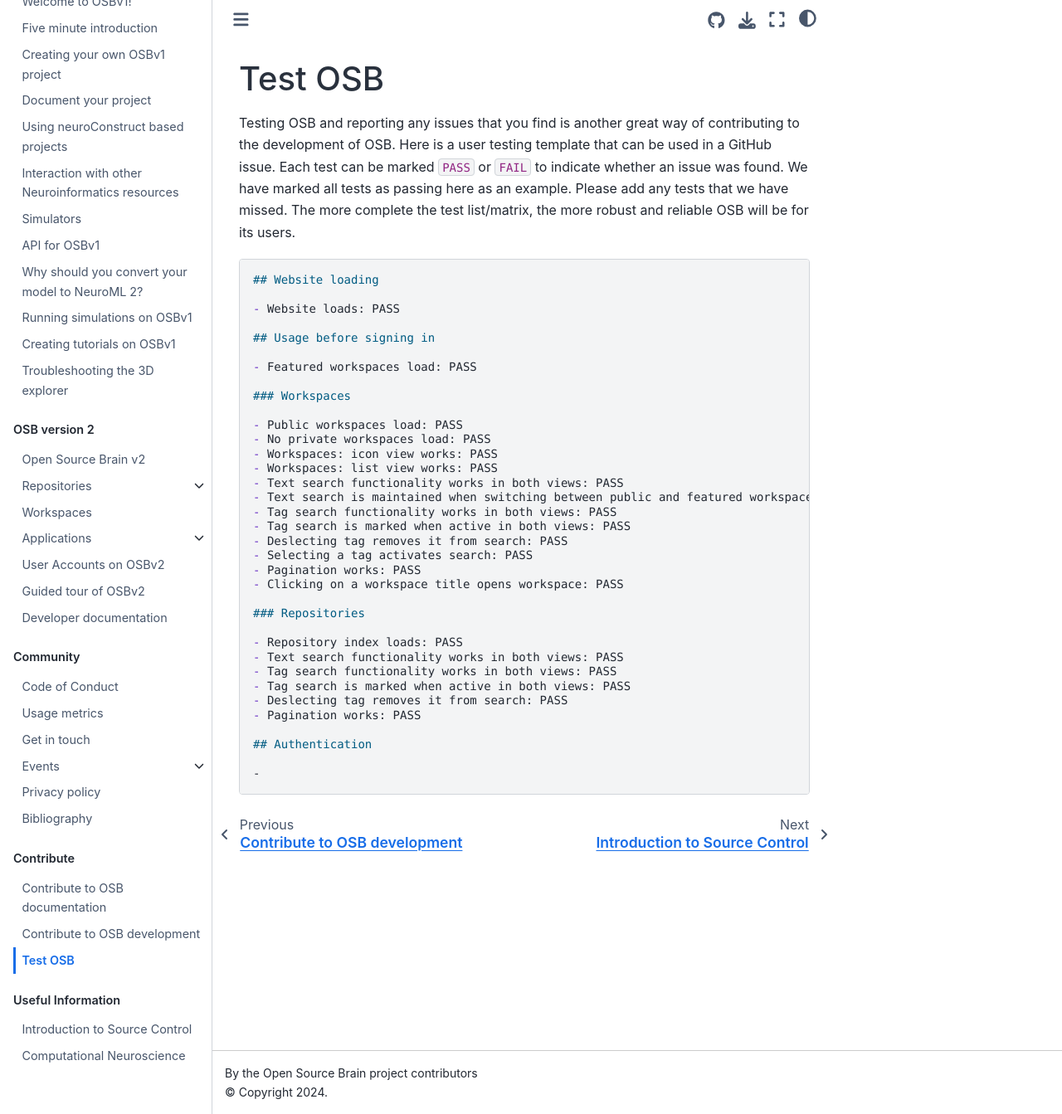
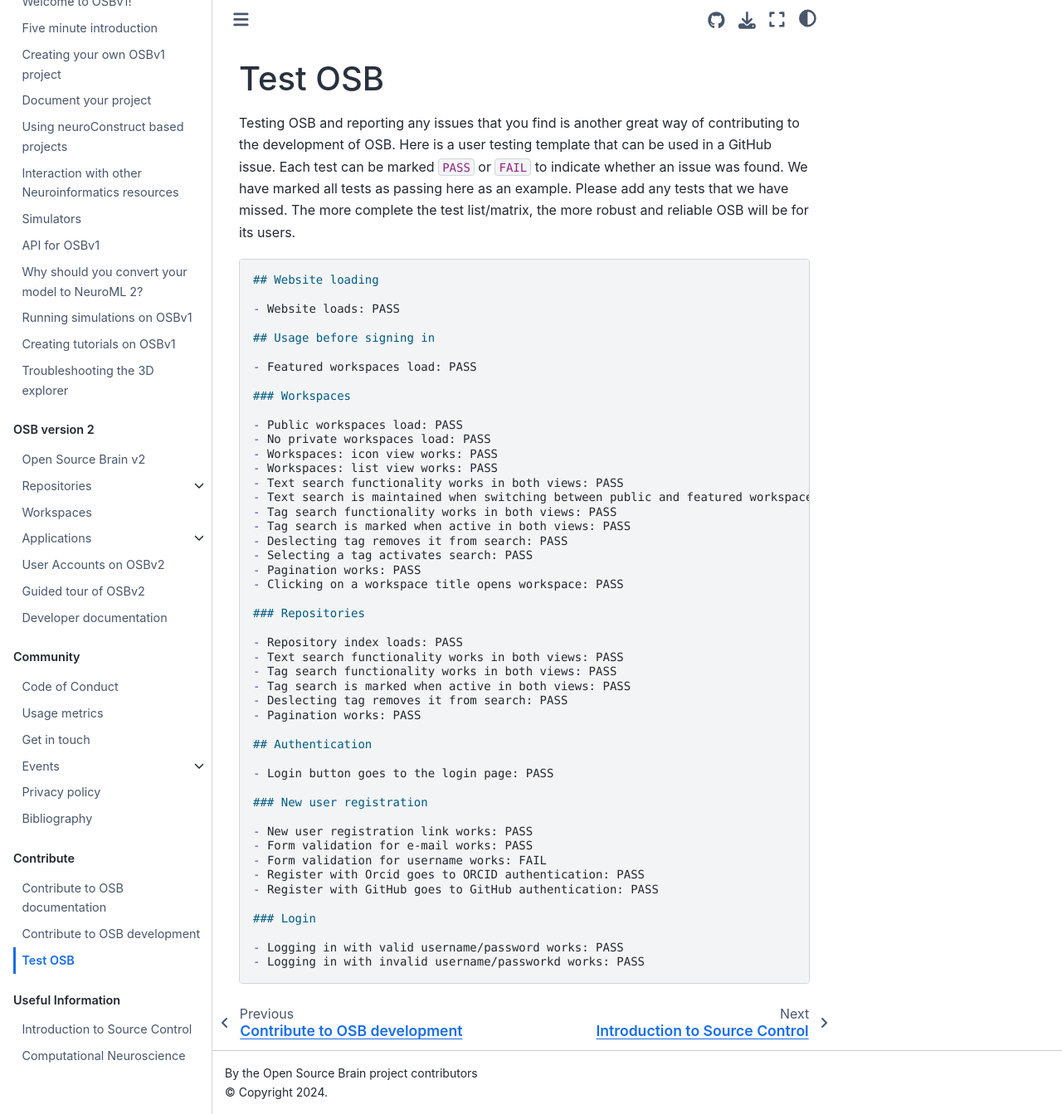
Before and after one commit to OpenSourceBrain/Documentation, a Jupyter Book: the page built from source/Contribute/Test_OSB.md, in a window 1280 px wide and 1343 px high. Shown: the whole window at 83% size. Built offline with Jupyter Book 1.0.4 settings and Sphinx 7.4.7 and the Sphinx Book theme 1.1.4, drawn with Linux system fonts in a browser that asks for light colours.

Commit message:
feat(tests): add more

````diff
--- a/source/Contribute/Test_OSB.md
+++ b/source/Contribute/Test_OSB.md
@@ -44,5 +44,21 @@
 
 ## Authentication
 
--
+- Login button goes to the login page: PASS
+
+### New user registration
+
+- New user registration link works: PASS
+- Form validation for e-mail works: PASS
+- Form validation for username works: FAIL
+- Register with Orcid goes to ORCID authentication: PASS
+- Register with GitHub goes to GitHub authentication: PASS
+
+### Login
+
+- Logging in with valid username/password works: PASS
+- Logging in with invalid username/passworkd works: PASS
+
+
+
 ```
````
